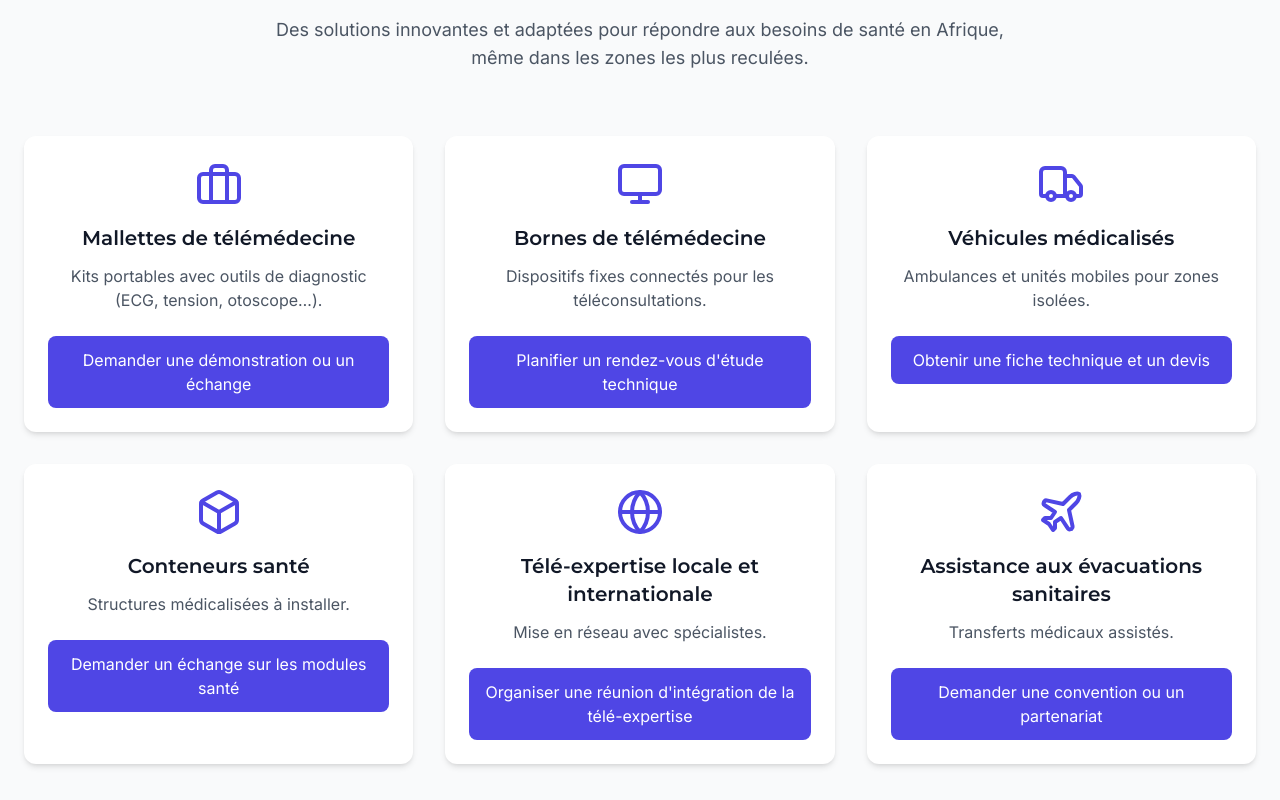
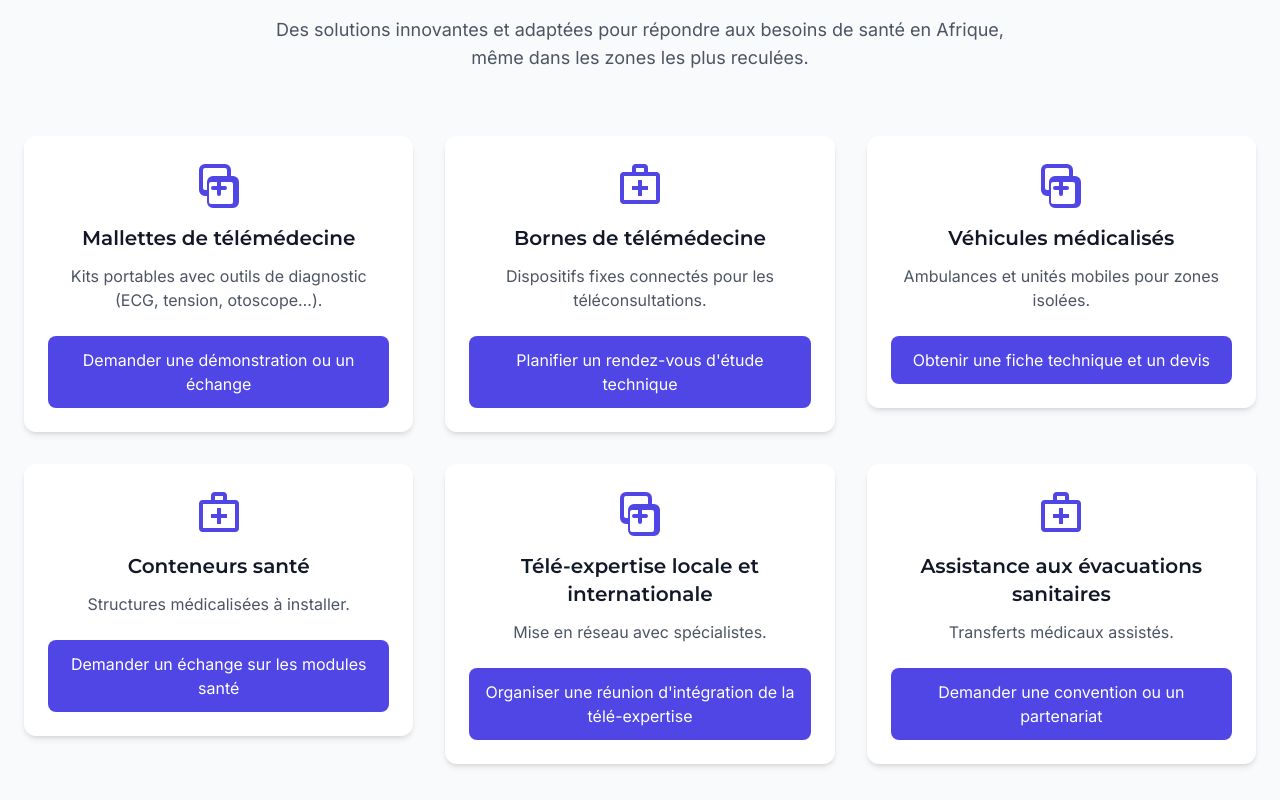
Before and after one commit to tiakocedric/DigiHealth4Africa, a React (Vite) app: page / in a window 1280 px wide. Shown: the part 920-1720 px from the top of the page. Built offline with nearby package versions, Linux system fonts and the light colour scheme.

Commit message:
Enhanced Solutions component with animations and dark mode

```diff
--- a/src/components/SolutionCard.tsx
+++ b/src/components/SolutionCard.tsx
@@ -1,4 +1,5 @@
 import React, { useState } from 'react';
+import { motion } from 'framer-motion';
 import SolutionForm from './SolutionForm';
 
 interface FormField {
@@ -29,30 +30,56 @@ const SolutionCard: React.FC<SolutionCardProps> = ({ solution }) => {
   };
 
   return (
-    <div className="bg-white rounded-xl shadow-md overflow-hidden transition-transform duration-300 hover:transform hover:scale-[1.02] hover:shadow-lg">
+    <motion.div
+      whileHover={{ scale: 1.02 }}
+      className="bg-white dark:bg-gray-800 rounded-xl shadow-md overflow-hidden transition-colors duration-300"
+    >
       <div className="p-6">
-        <div className="flex justify-center mb-4 text-primary-600">
+        <motion.div
+          initial={{ scale: 0 }}
+          animate={{ scale: 1 }}
+          transition={{ duration: 0.5 }}
+          className="flex justify-center mb-4 text-primary-600 dark:text-primary-400"
+        >
           {solution.icon}
-        </div>
-        <h3 className="text-xl font-heading font-semibold text-center mb-3 text-gray-900">{solution.title}</h3>
-        <p className="text-gray-600 text-center mb-6">{solution.description}</p>
-        <button
+        </motion.div>
+        <h3 className="text-xl font-heading font-semibold text-center mb-3 text-gray-900 dark:text-white">
+          {solution.title}
+        </h3>
+        <p className="text-gray-600 dark:text-gray-300 text-center mb-6">
+          {solution.description}
+        </p>
+        <motion.button
+          whileHover={{ scale: 1.05 }}
+          whileTap={{ scale: 0.95 }}
           onClick={toggleForm}
-          className="w-full bg-primary-600 hover:bg-primary-700 text-white py-3 px-4 rounded-lg transition-colors duration-200 flex items-center justify-center"
+          className="w-full bg-primary-600 hover:bg-primary-700 dark:bg-primary-700 dark:hover:bg-primary-600 text-white py-3 px-4 rounded-lg transition-colors duration-200 flex items-center justify-center"
         >
           {solution.action}
-        </button>
+        </motion.button>
       </div>
 
       {showForm && (
-        <div className="fixed inset-0 bg-black bg-opacity-50 flex items-center justify-center z-50 p-4">
-          <div className="bg-white rounded-xl shadow-xl max-w-xl w-full max-h-[90vh] overflow-y-auto">
+        <motion.div
+          initial={{ opacity: 0 }}
+          animate={{ opacity: 1 }}
+          exit={{ opacity: 0 }}
+          className="fixed inset-0 bg-black bg-opacity-50 flex items-center justify-center z-50 p-4"
+        >
+          <motion.div
+            initial={{ scale: 0.9, opacity: 0 }}
+            animate={{ scale: 1, opacity: 1 }}
+            exit={{ scale: 0.9, opacity: 0 }}
+            className="bg-white dark:bg-gray-800 rounded-xl shadow-xl max-w-xl w-full max-h-[90vh] overflow-y-auto"
+          >
             <div className="p-6">
               <div className="flex justify-between items-center mb-6">
-                <h3 className="text-xl font-heading font-semibold text-gray-900">{solution.title}</h3>
+                <h3 className="text-xl font-heading font-semibold text-gray-900 dark:text-white">
+                  {solution.title}
+                </h3>
                 <button
                   onClick={toggleForm}
-                  className="text-gray-500 hover:text-gray-700"
+                  className="text-gray-500 dark:text-gray-400 hover:text-gray-700 dark:hover:text-gray-200"
                   aria-label="Fermer"
                 >
                   ✕
@@ -60,10 +87,10 @@ const SolutionCard: React.FC<SolutionCardProps> = ({ solution }) => {
               </div>
               <SolutionForm fields={solution.formFields} solutionTitle={solution.title} onClose={toggleForm} />
             </div>
-          </div>
-        </div>
+          </motion.div>
+        </motion.div>
       )}
-    </div>
+    </motion.div>
   );
 };
 
--- a/src/components/Solutions.tsx
+++ b/src/components/Solutions.tsx
@@ -1,6 +1,8 @@
 import React from 'react';
-import { Briefcase, Truck, Box, Monitor, Globe, Plane } from 'lucide-react';
+import { motion } from 'framer-motion';
+import { TelemedIcon, HealthTechIcon } from './CustomIcons';
 import SolutionCard from './SolutionCard';
+import AnimatedSection from './AnimatedSection';
 
 const Solutions: React.FC = () => {
   const solutions = [
@@ -8,7 +10,7 @@ const Solutions: React.FC = () => {
       id: 1,
       title: "Mallettes de télémédecine",
       description: "Kits portables avec outils de diagnostic (ECG, tension, otoscope…).",
-      icon: <Briefcase className="h-12 w-12" />,
+      icon: <TelemedIcon />,
       action: "Demander une démonstration ou un échange",
       formFields: [
         { name: "entityName", label: "Nom de l'entité", type: "text" },
@@ -26,7 +28,7 @@ const Solutions: React.FC = () => {
       id: 2,
       title: "Bornes de télémédecine",
       description: "Dispositifs fixes connectés pour les téléconsultations.",
-      icon: <Monitor className="h-12 w-12" />,
+      icon: <HealthTechIcon />,
       action: "Planifier un rendez-vous d'étude technique",
       formFields: [
         { name: "establishmentName", label: "Nom de l'établissement", type: "text" },
@@ -42,7 +44,7 @@ const Solutions: React.FC = () => {
       id: 3,
       title: "Véhicules médicalisés",
       description: "Ambulances et unités mobiles pour zones isolées.",
-      icon: <Truck className="h-12 w-12" />,
+      icon: <TelemedIcon />,
       action: "Obtenir une fiche technique et un devis",
       formFields: [
         { name: "structure", label: "Structure concernée", type: "text" },
@@ -58,7 +60,7 @@ const Solutions: React.FC = () => {
       id: 4,
       title: "Conteneurs santé",
       description: "Structures médicalisées à installer.",
-      icon: <Box className="h-12 w-12" />,
+      icon: <HealthTechIcon />,
       action: "Demander un échange sur les modules santé",
       formFields: [
         { name: "organization", label: "Organisation demandeuse", type: "text" },
@@ -74,7 +76,7 @@ const Solutions: React.FC = () => {
       id: 5,
       title: "Télé-expertise locale et internationale",
       description: "Mise en réseau avec spécialistes.",
-      icon: <Globe className="h-12 w-12" />,
+      icon: <TelemedIcon />,
       action: "Organiser une réunion d'intégration de la télé-expertise",
       formFields: [
         { name: "medicalStructure", label: "Structure médicale", type: "text" },
@@ -89,7 +91,7 @@ const Solutions: React.FC = () => {
       id: 6,
       title: "Assistance aux évacuations sanitaires",
       description: "Transferts médicaux assistés.",
-      icon: <Plane className="h-12 w-12" />,
+      icon: <HealthTechIcon />,
       action: "Demander une convention ou un partenariat",
       formFields: [
         { name: "entityType", label: "Type d'entité", type: "text" },
@@ -103,24 +105,41 @@ const Solutions: React.FC = () => {
     }
   ];
 
+  const containerVariants = {
+    hidden: { opacity: 0 },
+    visible: {
+      opacity: 1,
+      transition: {
+        staggerChildren: 0.2
+      }
+    }
+  };
+
   return (
-    <section id="solutions" className="py-20 bg-gray-50">
+    <section id="solutions" className="py-20 bg-gray-50 dark:bg-gray-900">
       <div className="container mx-auto px-4 md:px-6">
-        <div className="text-center mb-16">
-          <h2 className="text-3xl md:text-4xl font-heading font-bold mb-4 text-gray-900">
+        <AnimatedSection className="text-center mb-16">
+          <h2 className="text-3xl md:text-4xl font-heading font-bold mb-4 text-gray-900 dark:text-white">
             Nos solutions
           </h2>
-          <p className="text-lg text-gray-600 max-w-3xl mx-auto">
+          <p className="text-lg text-gray-600 dark:text-gray-300 max-w-3xl mx-auto">
             Des solutions innovantes et adaptées pour répondre aux besoins de santé en Afrique,
             même dans les zones les plus reculées.
           </p>
-        </div>
+        </AnimatedSection>
 
-        <div className="grid grid-cols-1 md:grid-cols-2 lg:grid-cols-3 gap-8">
-          {solutions.map((solution) => (
-            <SolutionCard key={solution.id} solution={solution} />
+        <motion.div
+          variants={containerVariants}
+          initial="hidden"
+          animate="visible"
+          className="grid grid-cols-1 md:grid-cols-2 lg:grid-cols-3 gap-8"
+        >
+          {solutions.map((solution, index) => (
+            <AnimatedSection key={solution.id} delay={index * 0.1}>
+              <SolutionCard solution={solution} />
+            </AnimatedSection>
           ))}
-        </div>
+        </motion.div>
       </div>
     </section>
   );
```
Also changed, not shown: src/components/SolutionForm.tsx (+31 -19 lines).
